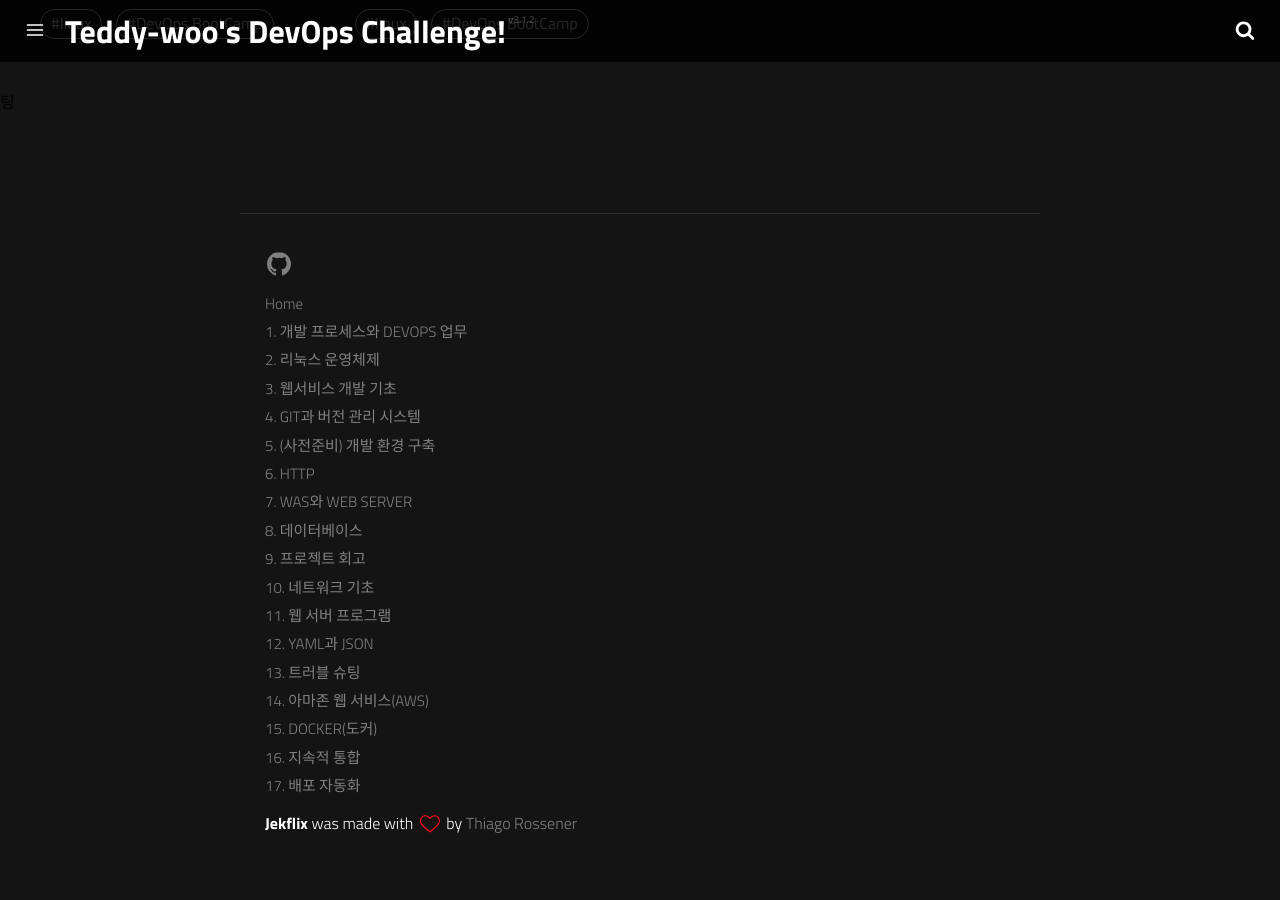
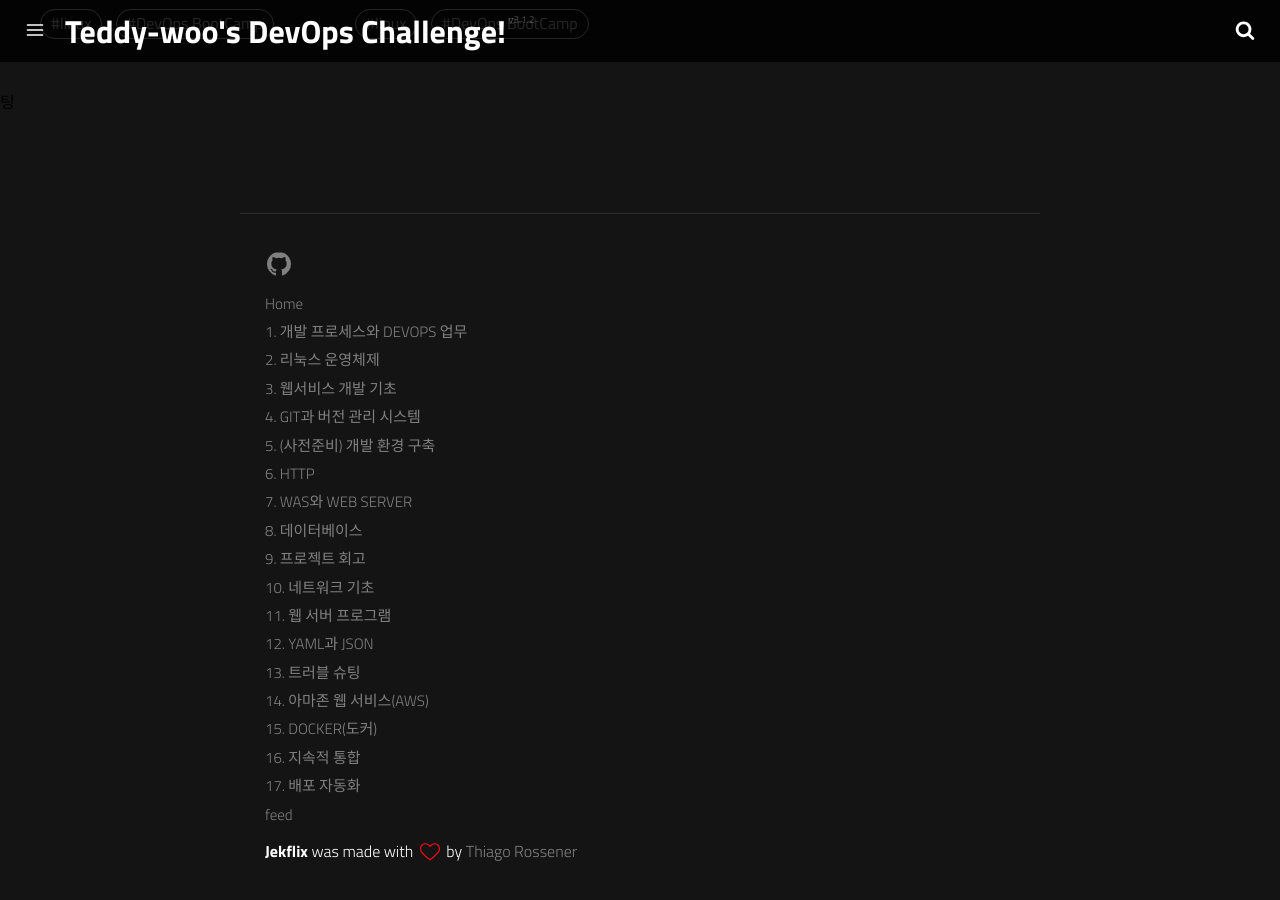
Before and after one commit to teddy-woo/teddy-woo.github.io, a Jekyll site: the page built from index.html, in a window 1280 px wide and 900 px high, scrolled down 14828 px. Built offline with Jekyll 4.4.1, drawn with Linux system fonts in a browser that asks for light colours; a script that is not in the unit is left out; before the commit the page ends 15700 px from its top, so only the background shows below that.

Commit message:
fix category

```diff
--- a/_config.yml
+++ b/_config.yml
@@ -47,6 +47,8 @@ menu:
     url: /category/지속적%20통합/
   - title: 17. 배포 자동화
     url: /category/배포%20자동화/
+  - title: feed
+    url: /category/feed.xml/
 email: dnehgus6975@gmail.com
 # See: https://disqus.com/
 disqus_username: teddynote
```
